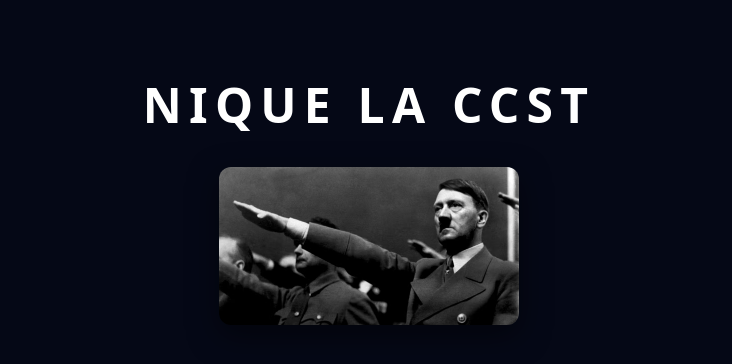
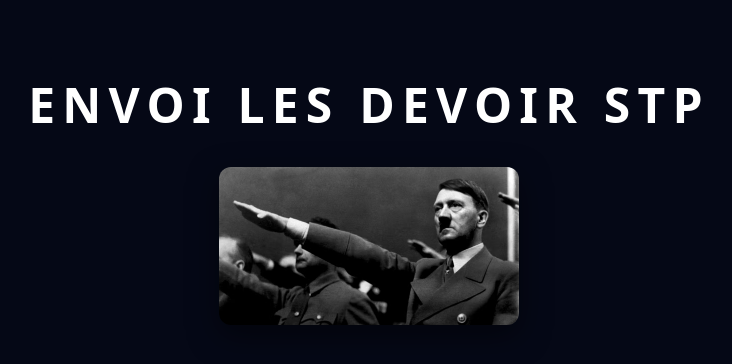
Before and after one commit to raydatastudio-hash/mdrr, a plain HTML site: page index.html in a window 1280 px wide. Shown: the whole page, without its empty margins (271-1003 px from the left). Drawn offline with Linux system fonts and the light colour scheme.

Commit message:
Update index.html

```diff
--- a/index.html
+++ b/index.html
@@ -28,7 +28,7 @@
 </head>
 <body>
 
-  <h1>nique la ccst</h1>
+  <h1>envoi les devoir stp</h1>
 
   <!-- Mets ton image dans le même dossier que index.html -->
   <img src="aaa.png" alt="image stm">
```
